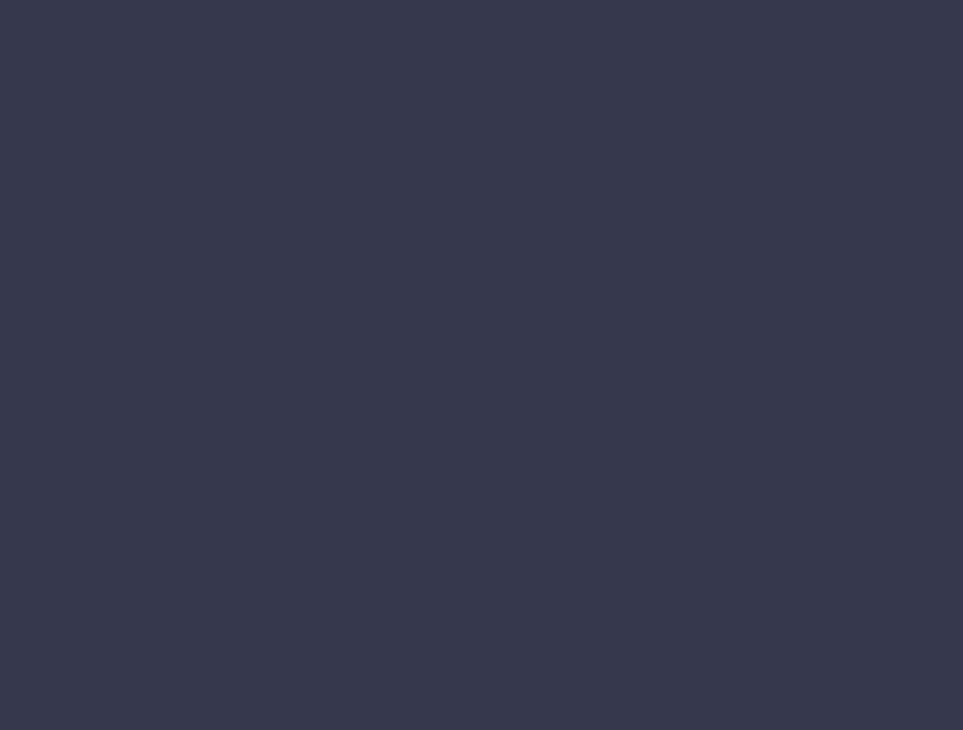
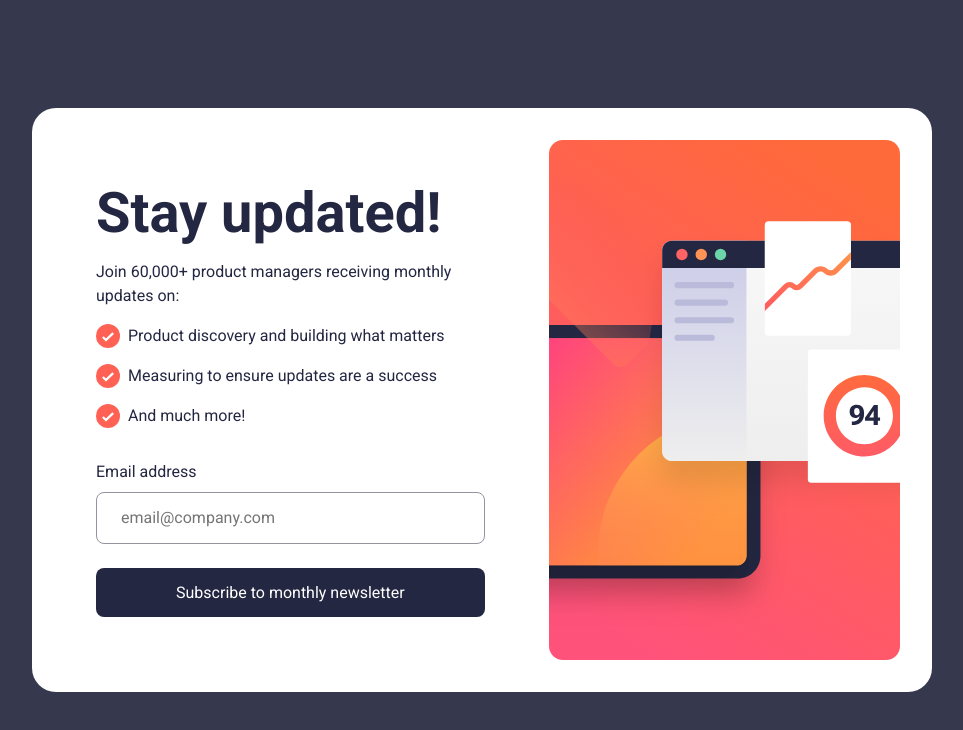
Before and after one commit to Masseh2025/Newsletter-sign-up-form-with-success-message, a plain HTML site: page newsletter-sign-up-with-success-message-main/index.html in a window 1280 px wide. Shown: the whole page, without its empty margins (158-1121 px from the left). Drawn offline with Linux system fonts and the light colour scheme.

Commit message:
Finshed css for desktop

```diff
--- a/newsletter-sign-up-with-success-message-main/index.html
+++ b/newsletter-sign-up-with-success-message-main/index.html
@@ -5,11 +5,50 @@
     <meta name="viewport" content="width=device-width, initial-scale=1.0" />
     <title>Document</title>
     <link rel="stylesheet" href="style.css" />
+    <link rel="preconnect" href="https://fonts.googleapis.com" />
+    <link rel="preconnect" href="https://fonts.gstatic.com" crossorigin />
+    <link
+      href="https://fonts.googleapis.com/css2?family=Roboto:ital,wght@0,100;0,300;0,400;0,500;0,700;0,900;1,100;1,300;1,400;1,500;1,700;1,900&display=swap"
+      rel="stylesheet"
+    />
   </head>
   <body class="background">
     <div class="card">
-      <div class="card__text"></div>
-      <div class="card__img"></div>
+      <div class="card__text">
+        <h1 class="card__heading">Stay updated!</h1>
+        <p class="card__paragraph">
+          Join 60,000+ product managers receiving monthly updates on:
+        </p>
+        <ul class="card__list">
+          <li class="card__list-item">
+            Product discovery and building what matters
+          </li>
+          <li class="card__list-item">
+            Measuring to ensure updates are a success
+          </li>
+          <li class="card__list-item">And much more!</li>
+        </ul>
+        <form action="success.html">
+          <label for="email">Email address</label>
+          <div>
+            <input
+              type="email"
+              id="email"
+              name="email"
+              required
+              placeholder="email@company.com"
+            />
+          </div>
+          <div>
+            <button type="submit" id="button">
+              Subscribe to monthly newsletter
+            </button>
+          </div>
+        </form>
+      </div>
+      <div class="card__img">
+        <img src="assets/images/illustration-sign-up-desktop.svg" alt="" />
+      </div>
     </div>
   </body>
 </html>
--- a/newsletter-sign-up-with-success-message-main/style.css
+++ b/newsletter-sign-up-with-success-message-main/style.css
@@ -23,7 +23,7 @@ figure,
 blockquote,
 dl,
 dd {
-  margin-block-end: 0;
+  margin: 0;
 }
 
 /* Remove list styles on ul, ol elements with a list role, which suggests default styling will be removed */
@@ -101,6 +101,78 @@ textarea:not([rows]) {
   --White: hsl(0, 0%, 100%);
 }
 
+body {
+  font-family: "Roboto", sans-serif;
+  color: var(--Dark-Slate-Grey);
+}
+
 .background {
   background-color: var(--Charcoal-Grey);
+  display: flex;
+  justify-content: center;
+  align-items: center;
 }
+
+.card {
+  background-color: var(--White);
+  display: flex;
+  padding: 2rem;
+  border-radius: 1.5em;
+  max-width: 900px;
+  margin: 1rem;
+}
+
+.card__text {
+  display: flex;
+  flex-direction: column;
+  justify-content: center;
+  padding-left: 2rem;
+  margin-right: 4rem;
+}
+
+.card__heading {
+  font-size: 3.5rem;
+  margin-bottom: 1rem;
+}
+
+/* List style */
+
+.card__list {
+  list-style: none;
+  padding: 0;
+  position: relative;
+}
+.card__list-item {
+  padding-left: 2rem;
+  margin-bottom: 1rem;
+}
+
+.card__list-item:before {
+  content: "";
+  position: absolute;
+  background-image: url(assets/images/icon-list.svg);
+  height: 24px;
+  width: 24px;
+  left: 0%;
+  background-size: cover;
+}
+
+/* form style */
+#email,
+#button {
+  margin-top: 0.5rem;
+  padding: 1em 1.5em;
+  width: 100%;
+  border-radius: 0.5em;
+}
+
+#email {
+  margin-bottom: 1rem;
+  border: 1px solid var(--Grey);
+}
+
+#button {
+  background-color: var(--Dark-Slate-Grey);
+  color: var(--White);
+  border: none;
+}
```
Also changed, not shown: newsletter-sign-up-with-success-message-main/success.html (added, +1 -0 lines), newsletter-sign-up-with-success-message-main/script.js (added).
